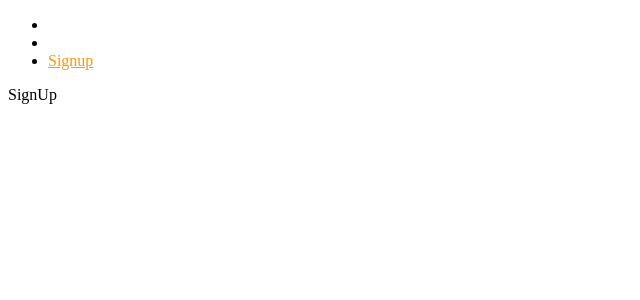
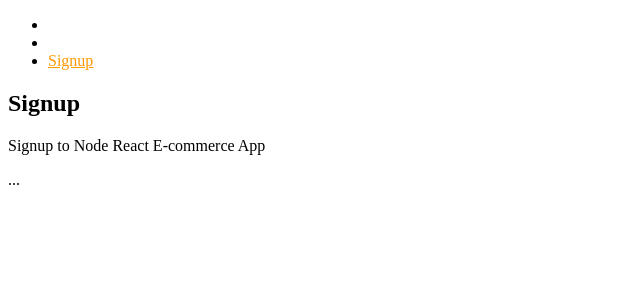
Before and after one commit to RaidenDilan/ecommerce-frontend, a React (Create React App) app: page /signup in a window 1280 px wide. Shown: the top 300 px of the page, without its empty margins (0-640 px from the left). Built offline with nearby package versions, Linux system fonts and the light colour scheme.

Commit message:
Shared layout component

```diff
--- a/src/Routes.js
+++ b/src/Routes.js
@@ -3,12 +3,10 @@ import { BrowserRouter, Switch, Route } from 'react-router-dom';
 import Signup from './user/Signup';
 import Signin from './user/Signin';
 import Home from './core/Home';
-import Menu from './core/Menu';
 
 const Routes = () => {
   return (
     <BrowserRouter>
-      <Menu />
       <Switch>
         <Route
           path='/'
--- a/src/core/Home.js
+++ b/src/core/Home.js
@@ -1,5 +1,12 @@
 import React from 'react';
+import Layout from './Layout';
 
-const Home = () => <div>Home</div>;
+const Home = () => (
+  <Layout
+    title='Home Page'
+    description='Node React E-commerce App'>
+    ...
+  </Layout>
+);
 
 export default Home;
--- a/src/index.js
+++ b/src/index.js
@@ -1,6 +1,6 @@
 import React from 'react';
 import ReactDOM from 'react-dom';
-import App from './App';
+// import App from './App';
 import Routes from './Routes';
 
 ReactDOM.render(<Routes />, document.getElementById('root'));
--- a/src/user/Signin.js
+++ b/src/user/Signin.js
@@ -1,5 +1,12 @@
 import React from 'react';
+import Layout from '../core/Layout';
 
-const Signin = () => <div>Signin</div>;
+const Signin = () => (
+  <Layout
+    title='Signin'
+    description='Signin to Node React E-commerce App'>
+    ...
+  </Layout>
+);
 
 export default Signin;
--- a/src/user/Signup.js
+++ b/src/user/Signup.js
@@ -1,5 +1,12 @@
 import React from 'react';
+import Layout from '../core/Layout';
 
-const Signup = () => <div>SignUp</div>;
+const Signup = () => (
+  <Layout
+    title='Signup'
+    description='Signup to Node React E-commerce App'>
+    ...
+  </Layout>
+);
 
 export default Signup;
```
